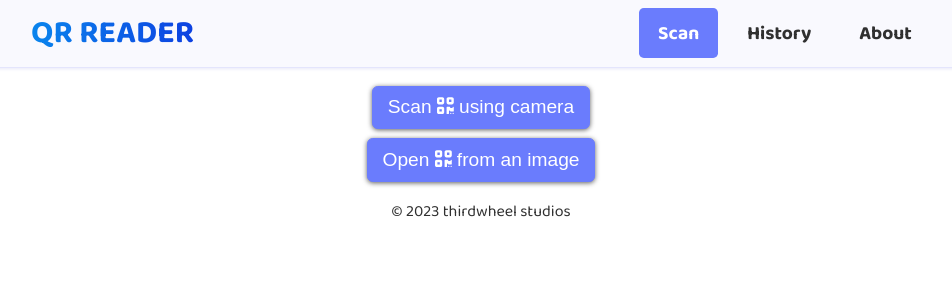
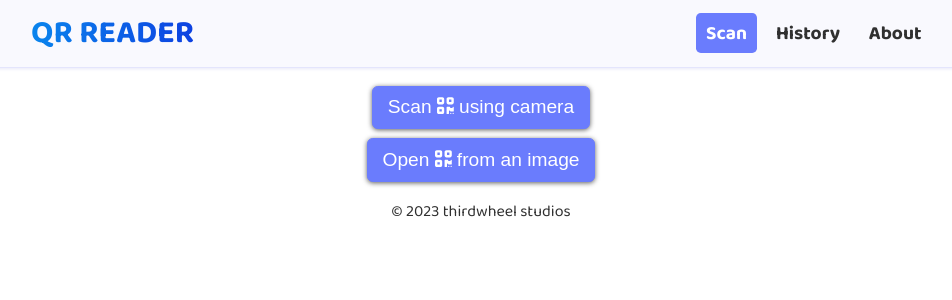
Before and after one commit to thirdwheelstudios/qr-reader, a Vue app: page / in a window 1280 px wide. Shown: the top 300 px of the page, without its empty margins (159-1111 px from the left). Built offline with nearby package versions, Linux system fonts and the light colour scheme.

Commit message:
Reduced padding

```diff
--- a/src/components/AppHeader.vue
+++ b/src/components/AppHeader.vue
@@ -61,7 +61,7 @@ header {
           .nav-link {
             border-radius: 0.25em;
             text-decoration: none;
-            padding: 0.5em 1em;
+            padding: 0.25em 0.5em;
             transition: background-color 0.4s, color 0.4s;
             font-weight: 700;
             color: #303030;
```
